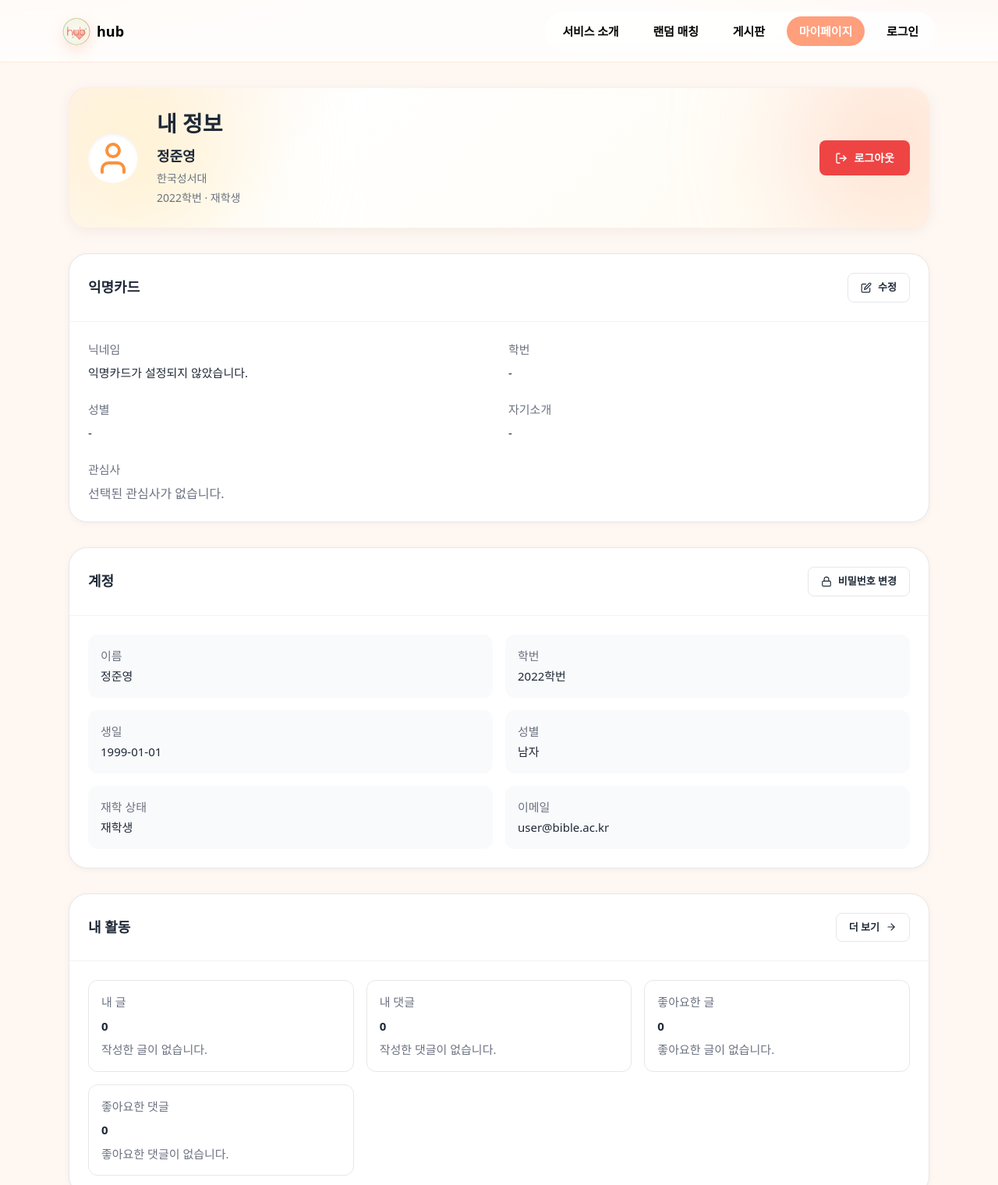
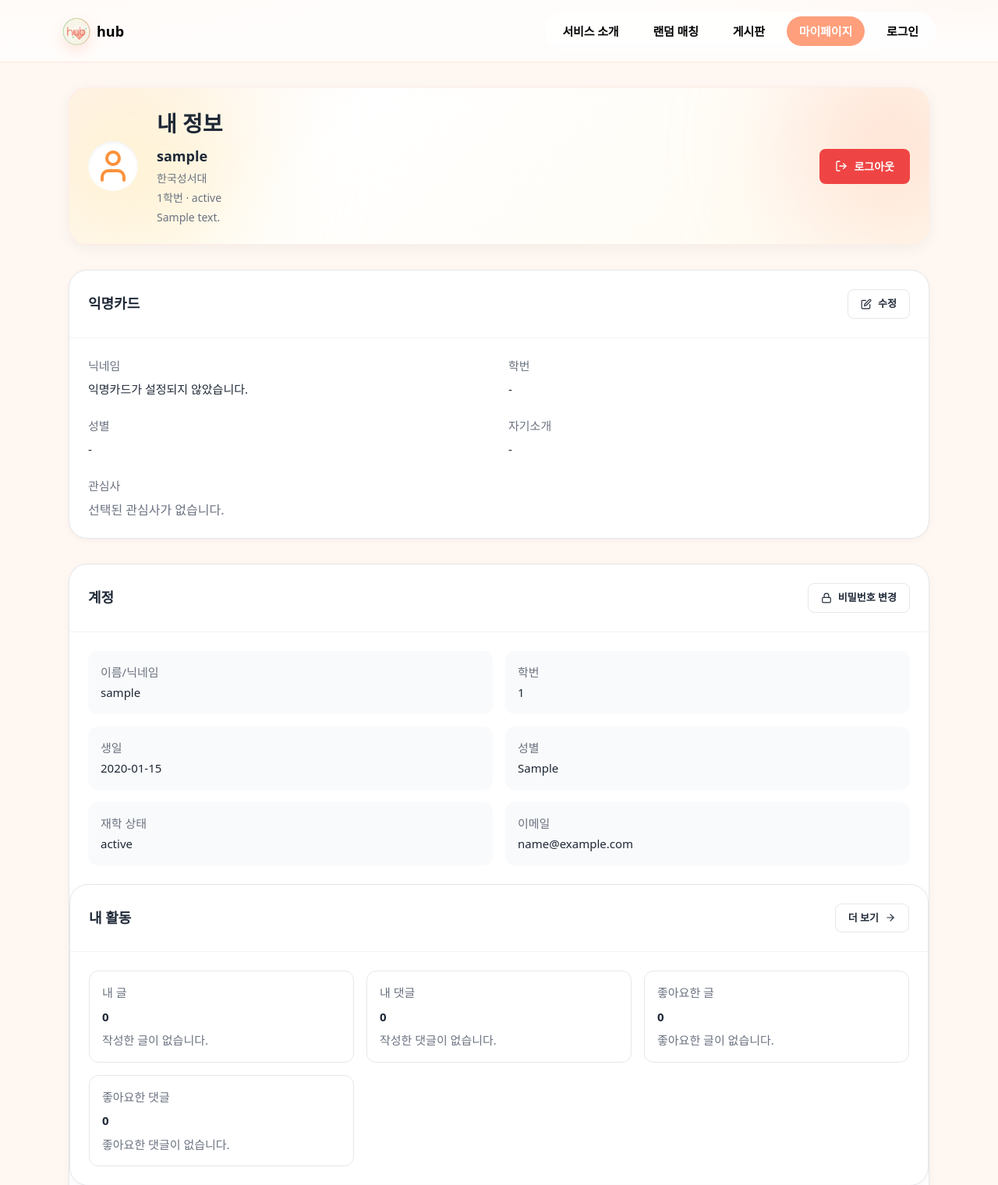
Before and after one commit to dongwook32/KHub, a Flask app: page /mypage in a window 1280 px wide. Shown: the top 1520 px of the page at 78% size. Run offline with Flask 3, Linux system fonts and the light colour scheme; the visitor is signed in with stand-in values (Sample User, id 1); tables that the repository leaves empty hold one stand-in row (values such as "Sample post"); some libraries are stand-ins or nearby versions; some web fonts are replaced.

Commit message:
마이페이지 섹션 초기화

```diff
--- a/templates/mypage.html
+++ b/templates/mypage.html
@@ -259,25 +259,32 @@
         <div class="hero-info">
             <div class="hero-title">내 정보</div>
             <div class="hero-name">
-            <span id="userName">정준영</span>
+                <!-- [수정] 닉네임이 있으면 닉네임을, 없으면 실명을 보여줍니다. -->
+                <span>{{ user.nickname or user.name }}</span>
             </div>
             <div class="hero-details">
-            <span id="userDept">한국성서대</span>
+                <!-- 학교 이름은 고정값이므로 그대로 둡니다. -->
+                <span>한국성서대</span>
             </div>
             <div class="hero-details">
-            <span id="userStudentId">2022</span>학번 · <span id="userStatus">재학생</span>
-          </div>
-          <div class="hero-intro" id="userIntro"></div>
+                <!-- [수정] DB의 학번에서 앞 4자리(년도)만 잘라서 보여줍니다. -->
+                <span>{{ user.student_id[:4] }}</span>학번 · <span>{{ user.status }}</span>
+            </div>
+            <div class="hero-intro">
+                <!-- [수정] DB의 자기소개를 보여줍니다. 없으면 빈칸으로 표시됩니다. -->
+                {{ user.bio or '' }}
+            </div>
         </div>
         <div class="hero-actions">
-          <button class="btn btn-destructive" onclick="handleLogout()">
+            <!-- [수정] JavaScript 함수 대신, 서버의 /logout 주소로 바로 연결되는 링크로 변경합니다. -->
+            <a href="{{ url_for('logout') }}" class="btn btn-destructive">
                 <svg xmlns="http://www.w3.org/2000/svg" width="16" height="16" viewBox="0 0 24 24" fill="none" stroke="currentColor" stroke-width="2" stroke-linecap="round" stroke-linejoin="round">
                     <path d="M9 21H5a2 2 0 0 1-2-2V5a2 2 0 0 1 2-2h4"/>
                     <polyline points="16 17 21 12 16 7"/>
                     <line x1="21" y1="12" x2="9" y2="12"/>
                 </svg>
                 로그아웃
-          </button>
+            </a>
         </div>
     </div>
 </div>
@@ -334,29 +341,30 @@
       </div>
 <div class="account-grid">
     <div class="account-card">
-          <div class="account-label">이름</div>
-          <div class="account-value" id="accountName">정준영</div>
+        <div class="account-label">이름/닉네임</div>
+        <!-- 닉네임이 있으면 닉네임을, 없으면 실명을 보여줍니다. -->
+        <div class="account-value">{{ user.nickname or user.name }}</div>
     </div>
     <div class="account-card">
         <div class="account-label">학번</div>
-          <div class="account-value" id="accountStudentId">2022학번</div>
+        <div class="account-value">{{ user.student_id }}</div>
     </div>
     <div class="account-card">
         <div class="account-label">생일</div>
-          <div class="account-value" id="accountBirthday">1999-01-01</div>
+        <!-- 생일 정보가 있을 때만 날짜 형식으로 예쁘게 보여줍니다. -->
+        <div class="account-value">{% if user.birthday %}{{ user.birthday.strftime('%Y-%m-%d') }}{% else %}정보 없음{% endif %}</div>
     </div>
     <div class="account-card">
         <div class="account-label">성별</div>
-          <div class="account-value" id="accountGender">남자</div>
+        <div class="account-value">{{ user.gender }}</div>
     </div>
     <div class="account-card">
         <div class="account-label">재학 상태</div>
-          <div class="account-value" id="accountStatus">재학생</div>
+        <div class="account-value">{{ user.status }}</div>
     </div>
     <div class="account-card">
         <div class="account-label">이메일</div>
-          <div class="account-value" id="accountEmail">user@bible.ac.kr</div>
-        </div>
+        <div class="account-value">{{ user.email }}</div>
     </div>
 </div>
 
```
Lines whose indentation alone changed are shown as unchanged.
